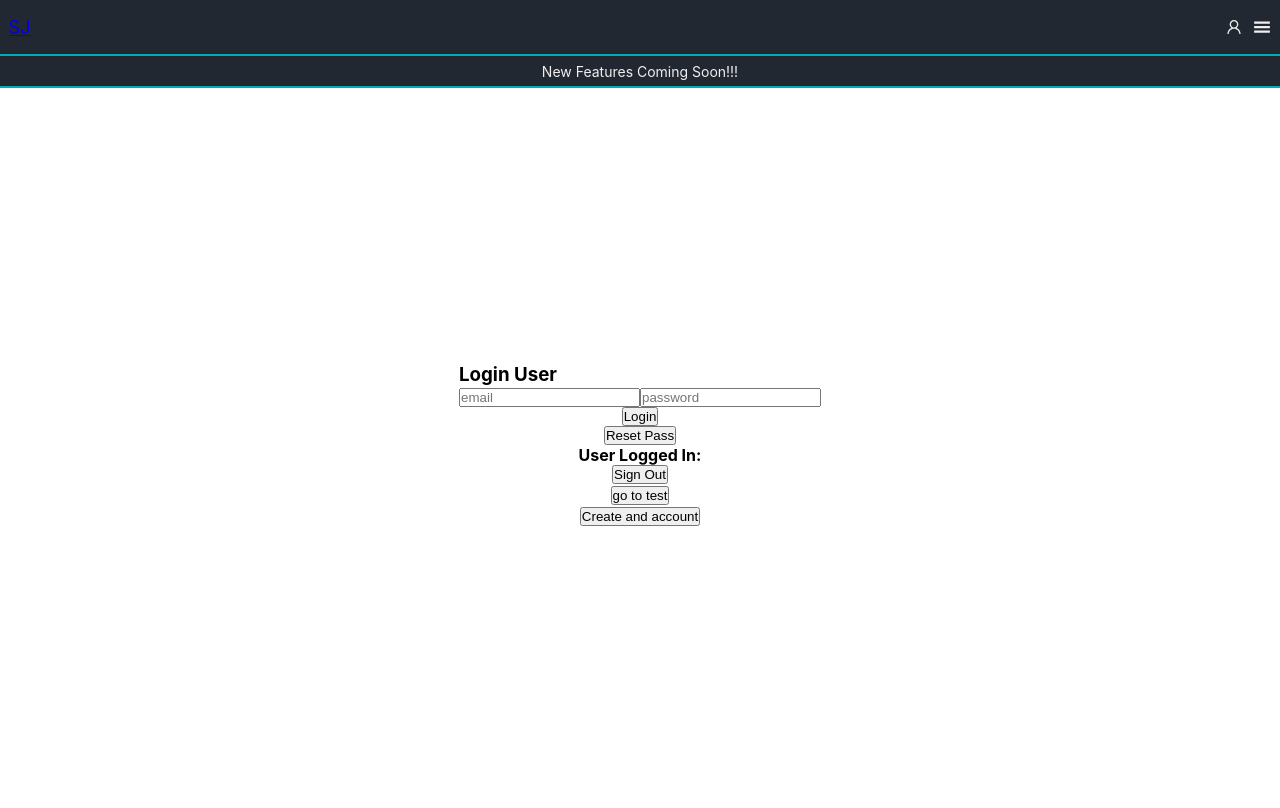
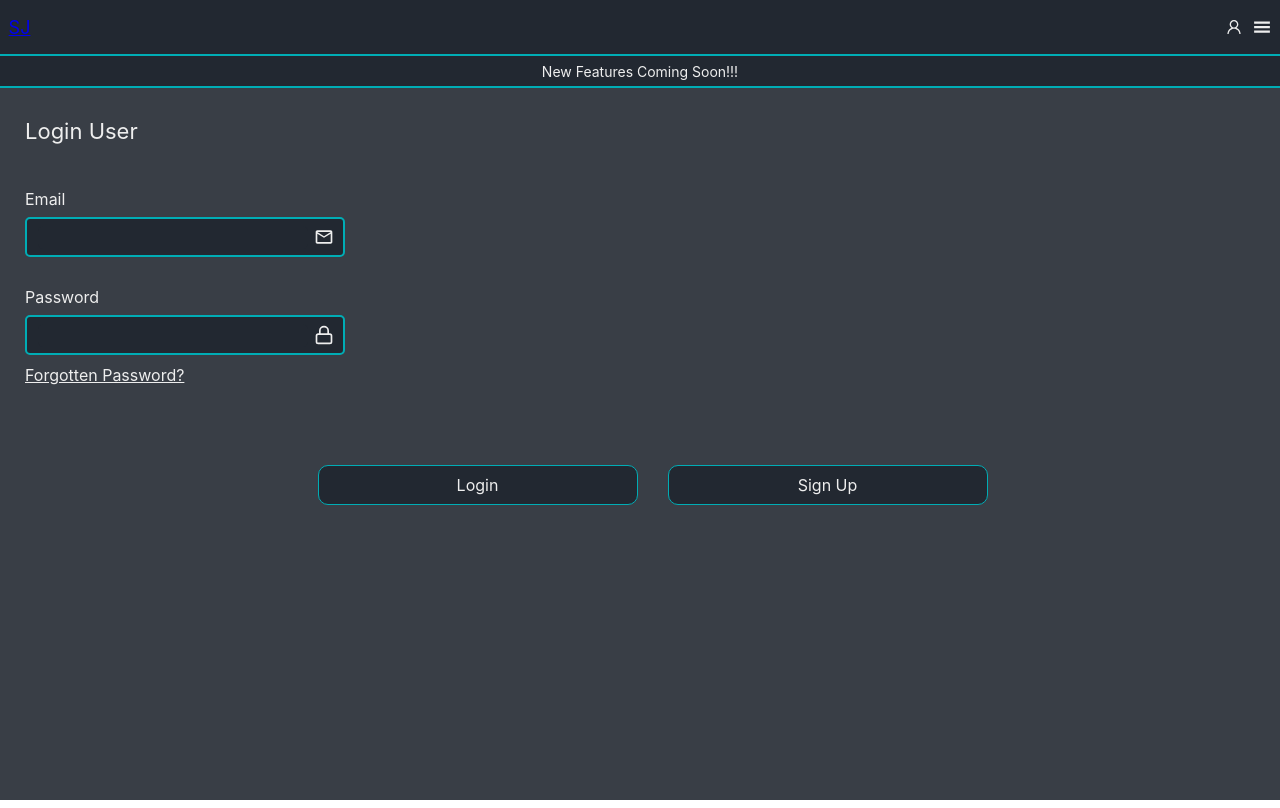
Before and after one commit to SalimAbdala27/SJ-Fitness, a React (Create React App) app in the folder sj-fitness/: page /login in a window 1280 px wide. Built offline with nearby package versions, Linux system fonts and the light colour scheme; no server answers.

Commit message:
Layout and styling completed of the login page

```diff
--- a/sj-fitness/package.json
+++ b/sj-fitness/package.json
@@ -6,8 +6,8 @@
     "@testing-library/jest-dom": "^5.16.4",
     "@testing-library/react": "^13.3.0",
     "@testing-library/user-event": "^13.5.0",
+    "firebase": "^9.8.2",
     "particles-bg": "^2.5.5",
-    "firebase": "^9.8.2",
     "react": "^18.1.0",
     "react-dom": "^18.1.0",
     "react-icons": "^4.4.0",
--- a/sj-fitness/src/pages/Login/Login.jsx
+++ b/sj-fitness/src/pages/Login/Login.jsx
@@ -6,6 +6,11 @@ import "./login.scss"
 import {
   Link,
 } from "react-router-dom";
+import { MdOutlineMail } from "react-icons/md";
+import { FiLock } from "react-icons/fi";
+import Button from '../../components/Button/Button'
+
+
 
 const Login = (props) => {
   const {user, setUser} = props
@@ -53,23 +58,48 @@ useEffect(() => {
   }
   return (
     <div className="login">
-      <div>
-      <h3>Login User</h3>
-        <input placeholder='email' onChange={(event) => setLoginEmail(event.target.value)}/>
-        <input placeholder='password' onChange={(event) => setLoginPassword(event.target.value)}/>
+      <div className="login__container">
+        <p className="login__heading">Login User</p>
+        <div className="login__inputField">
+            <p className="login__title">Email</p>
+            <div className="login__inputContainer">
+                <input onChange={(event) => setLoginEmail(event.target.value)} className="login__inputContainer-input"/>
+                <div className="login__inputContainer-icons">
+                    <MdOutlineMail className="login__inputContainer-icon" />
+                </div>
+            </div>
+        </div>
+        <div className="login__inputField-password">
+            <p className="login__title">Password</p>
+            <div className="login__inputContainer">
+                <input onChange={(event) => setLoginPassword(event.target.value)} className="login__inputContainer-input"/>
+                <div className="login__inputContainer-icons">
+                    <FiLock className="login__inputContainer-icon" />
+                </div>
+            </div>
+        </div>
+        <p className="login__forgotPassword" onClick={resetPass}>Forgotten Password?</p>
+
+      <p>{errorMessage}</p>
+      <div className="login__buttonContainer">
+        <div className="login__login-Button" onClick={login}>
+            <Button label={"Login"}/>
+        </div>
+        <Link to={"/register"} className="login__signUp-Button">
+            <Button label={"Sign Up"}/>
+        </Link>
       </div>
-      <p>{errorMessage}</p>
-      <button onClick={login}>Login</button>
-      <button onClick={resetPass}>Reset Pass</button>
+      {/* <button onClick={login}>Login</button> */}
+      {/* <button onClick={resetPass}>Reset Pass</button> */}
+      </div>
       {resetPassword && (
         <p>Check Spam folder</p>
         )}
-      <h4>User Logged In:</h4>
-      <p>{user?.displayName}</p>
-      <p>{user?.email}</p>
-      <button onClick={logout}>Sign Out</button>
-      <Link to={"/test"}><button>go to test</button></Link>
-      <Link to={"/register"}><button>Create and account</button></Link>
+      {/* <h4>User Logged In:</h4>
+      <button onClick={logout}>Sign Out</button> */}
+      {/* <Link to={"/register"}><button>Create and account</button></Link> */}
+      {/* <p>{user?.displayName}</p>
+      <p>{user?.email}</p> */}
   </div>
   );
 }
--- a/sj-fitness/src/pages/Login/login.scss
+++ b/sj-fitness/src/pages/Login/login.scss
@@ -1,9 +1,89 @@
+@import "../../assets/styles/styles.scss";
 
-.login{
-  display: flex;
-  align-items: center;
+.login {
+//   display: flex;
+//   align-items: center;
   justify-content: center;
   height: 89vh;
   width: 100vw;
   flex-direction: column;
+  background-color: #393E46;
+
+  &__container {
+    margin: 30px 0px 0px 25px;
+  }
+
+  &__inputField {
+    margin-bottom: 30px;
+
+        &-password {
+            margin-bottom: 10px;
+        }
+  }
+
+  &__heading {
+    color: $tertiary;
+    font-size: 22px;
+    margin-bottom: 45px;
+  }
+
+  &__title {
+    color: $tertiary;
+    margin-bottom: 8px;
+  }
+
+  &__inputContainer {
+    display: flex;
+    align-items: center;
+    justify-content: center;
+    border: 2px solid #00ADB5;
+    background-color: #222831;
+    border-radius: 5px;
+    width: 320px;
+    height: 40px;
+    padding: 0px 6px 0px 7px;
+
+        &-input {
+            border: none;
+            color: #EEEEEE;
+            border-radius: 5px;
+            background-color: #222831;
+            width: 270px;
+            font-size: 20px;
+        }
+
+        &-icons {
+            color: $tertiary;
+            height: 20px;
+            // width: 20px;
+            margin-left: 6px;
+        }
+
+        &-icon {
+            color: $tertiary;
+            height: 20px;
+            width: 20px;
+        }
+  }
+
+  &__forgotPassword {
+    color: $tertiary;
+    text-decoration: underline;
+    text-align: left;
+    margin-bottom: 80px;
+  }
+
+  &__buttonContainer {
+    display: flex;
+    justify-content: center;
+    align-items: center;
+  }
+
+  &__login-Button {
+    margin-right: 30px;
+  }
+
+  &__signUp-Button {
+    text-decoration: none;
+  }
 }
```
